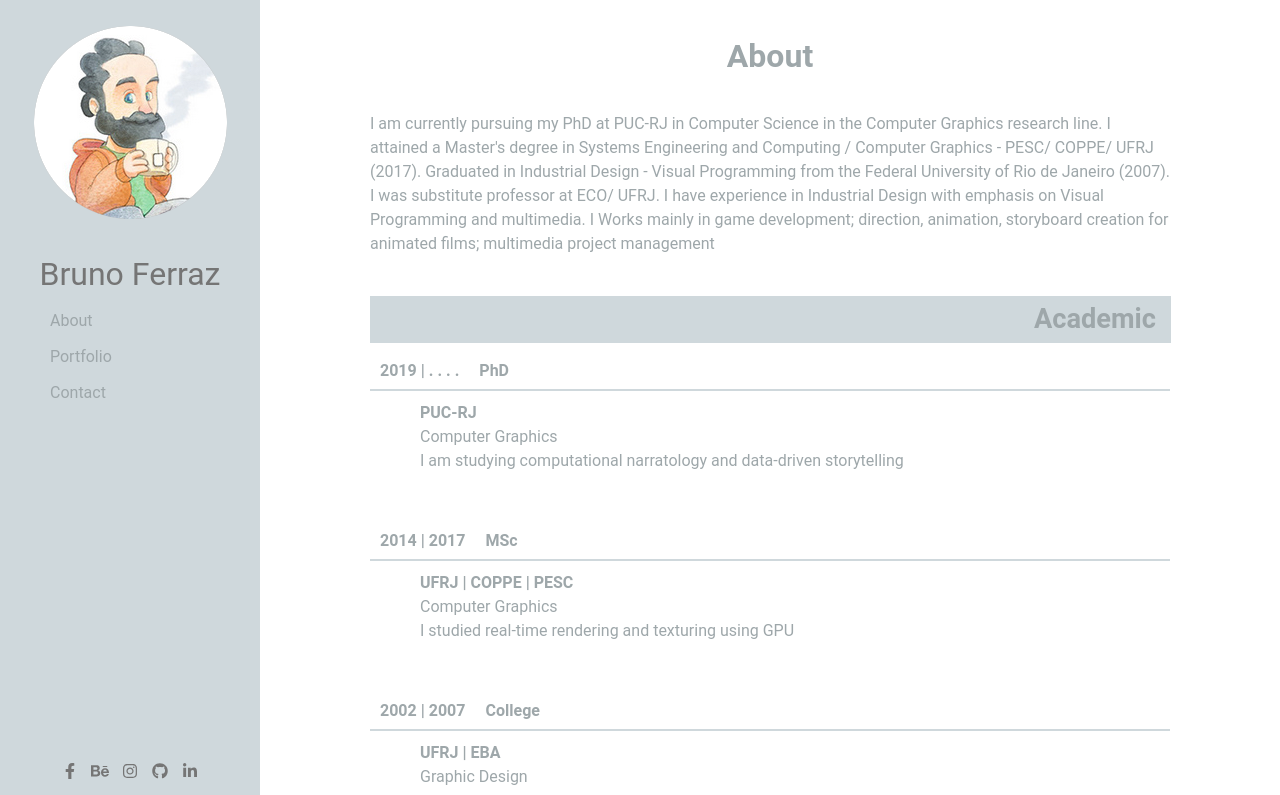
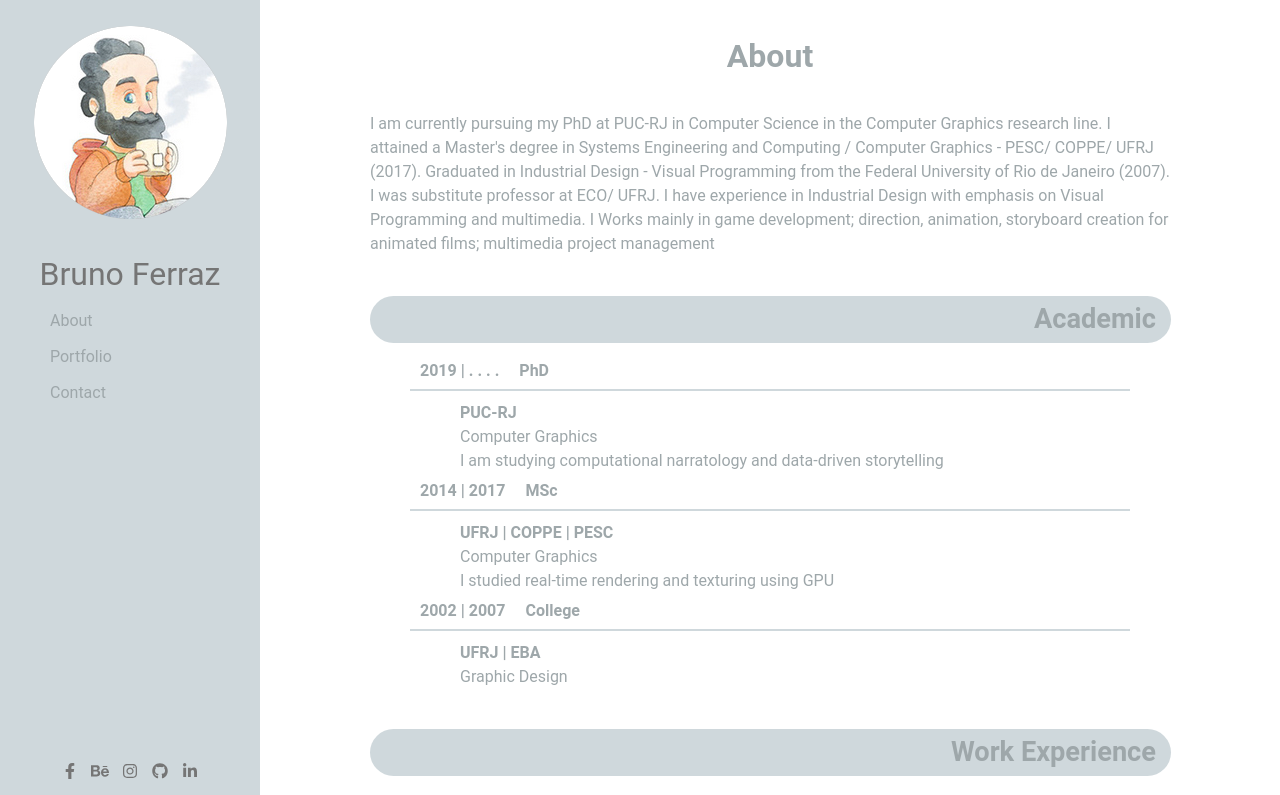
Before and after one commit to brunoferraz/portfolio_react, a React (Create React App) app: page /about in a window 1280 px wide. Shown: the top 795 px of the page. Built offline with nearby package versions, Linux system fonts and the light colour scheme.

Commit message:
[10]OK - PORTIFOLIO 1.0 WORKING

```diff
--- a/src/components/About/index.js
+++ b/src/components/About/index.js
@@ -30,7 +30,7 @@ const About = (props)=>{
                         </div>
                     </section>
                     <section>
-                        <h1 className={"about_section_title"+props.screenQuery}>Experience</h1>
+                        <h1 className={"about_section_title"+props.screenQuery}>Work Experience</h1>
                         <div className="about_yearSection">
                             <div className="about_yearMarker first">2016 | 2018<span>Substitute professor</span></div>
                             <p>UFRJ | ECO</p>
--- a/src/components/About/style.scss
+++ b/src/components/About/style.scss
@@ -49,6 +49,7 @@
     // font-size: 1.1em;
 }
 .about_section_title{
+    border-radius: 30px;
     background-color: #{$primary};
     padding: 10px;
     padding-right: 15px;
@@ -87,6 +88,10 @@ h1+div{
     font-weight: bold;
     // margin-left: 15px;
 }
+.about_yearSection{
+    width: 90%;
+    margin:auto;
+}
 
 .about_timeline li{
     margin-left: 100px;
--- a/src/components/Contact/index.js
+++ b/src/components/Contact/index.js
@@ -7,6 +7,7 @@ import { faFacebookF } from "@fortawesome/free-brands-svg-icons";
 import { faGithub } from "@fortawesome/free-brands-svg-icons";
 import { faLinkedinIn } from "@fortawesome/free-brands-svg-icons";
 import { faEnvelope } from "@fortawesome/free-solid-svg-icons";
+import { faWhatsapp } from "@fortawesome/free-brands-svg-icons";
 
 const Contact = (props)=>{
     return(
@@ -40,6 +41,11 @@ const Contact = (props)=>{
                                 <a href="www.linkedin.com/in/bruno-ferraz-pro">bruno-ferraz-pro</a>
 
                         </li>
+                        <li>
+                            <a href="mailto:brunoferraz.pro@gmail.com" target="_blank"><FontAwesomeIcon icon={faWhatsapp}/></a>
+                            <a href="mailto:brunoferraz.pro@gmail.com" target="_blank">Ask me by email  ; )</a>
+
+                        </li>
                     </ul>
                 </div>
             </div>
--- a/src/components/Contact/style.scss
+++ b/src/components/Contact/style.scss
@@ -34,21 +34,15 @@
 }
 .contact_box{
     width: 100%;
-
-    // height: 300px;
-    // background-color: brown;
-    // font-size: 1.5em;
 }
 .contact_box li{
     width: 100%;
-    // border: brown solid 1px;
     display: flex;
     height: 3em;
     line-height: 3em;
     margin-bottom: 10px;
 }
 .contact_box li a:first-child{
-    // border: brown solid 1px;
     width: 50px;
     height: 50px;
     margin-right: 10px;
@@ -58,31 +52,20 @@
 .contact_box li a:first-child{
     color: #{$primary_dark};
 }
-.contact_box li a:first-child:hover{
+.contact_box li:hover > a{
     color:#{$secondary};
 }
-.contact_box li a:first-child:hover + a{
+.contact_box li:hover > a:nth-child(2){
     background-color: #{$secondary};
     color:#{$baseline_on_secondary};
 }
 .contact_box li a:nth-child(2){
     width: 100% !important;
-    // border: brown solid 1px;
 }
 .contact_box li a:nth-child(2){
     display: block;
     background-color: #{$primary};
     color:#{$baseline_on_primary};
-    // color:#{$primary_dark};
     padding-left: 40px;
-    // width: 100%;
     border-radius: 50px;
 }
-.contact_box li a:nth-child(2):hover{
-    background-color: #{$secondary};
-    color:#{$baseline_on_secondary};
-}
-.contact_box li a:nth-child(2):hover{
-    color:#{$secondary};
-    background-color: crimson;
-}
--- a/src/components/Portfolio/ProjectDetail/style.scss
+++ b/src/components/Portfolio/ProjectDetail/style.scss
@@ -17,6 +17,7 @@
     height: 100%;
     margin: auto;
     padding-top: 10px;
+    margin-bottom: 100px;
 }
 .title_project{
     width: 100%;
```
